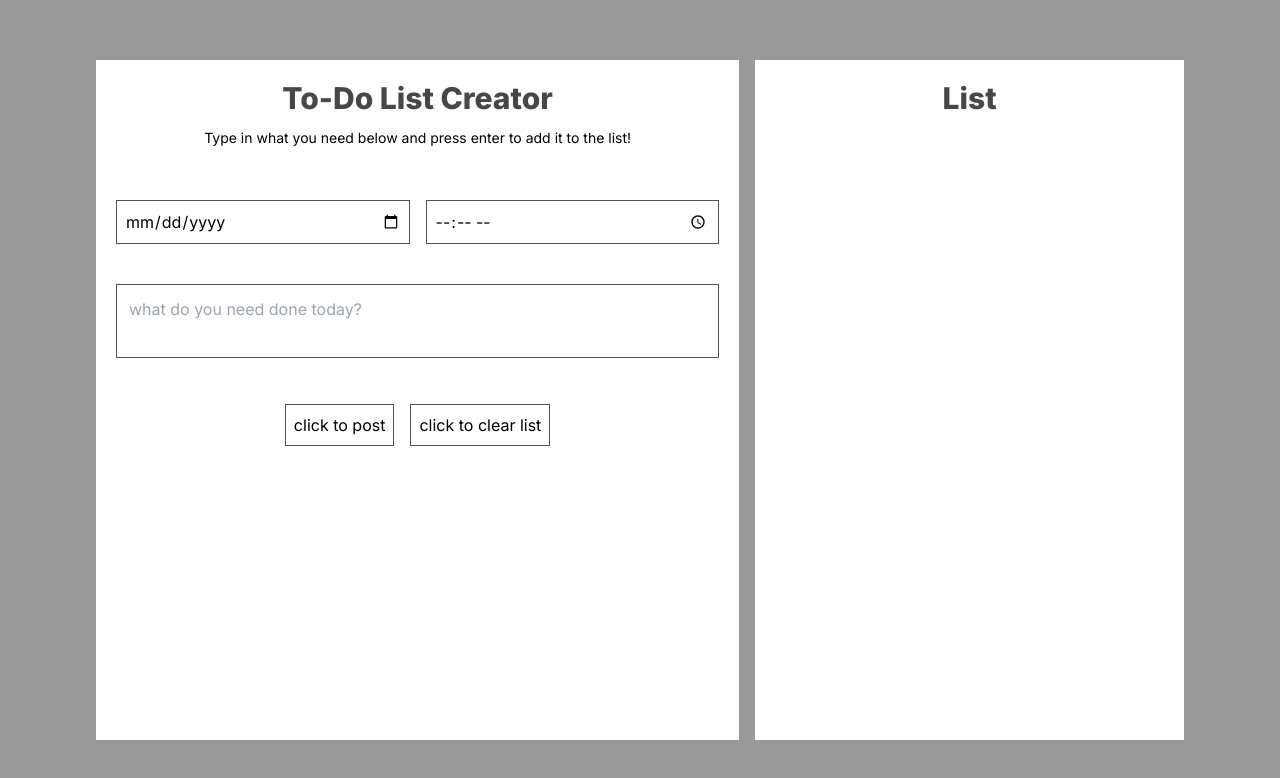
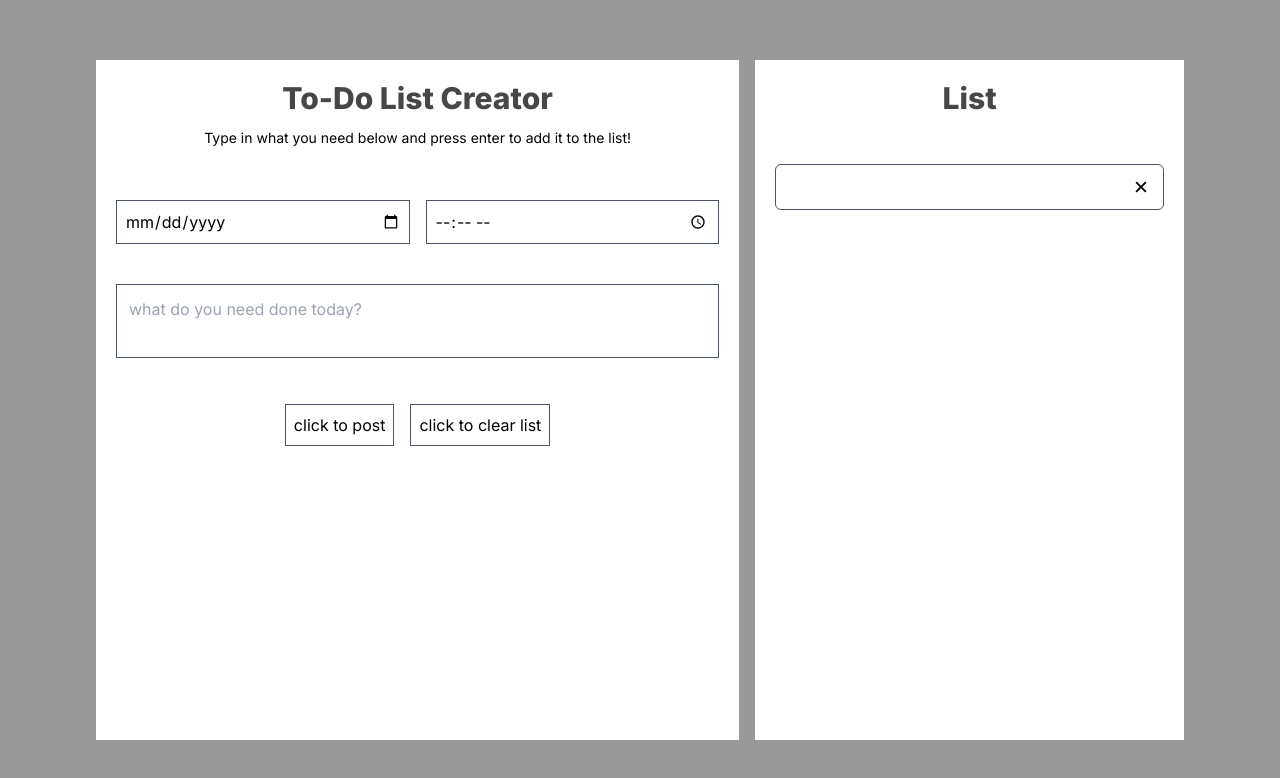
Before and after one commit to marjanmokhtari/to_do_list, a Next.js app: page / in a window 1280 px wide. Both pictures are taken after a click on the element "click to post". Shown: the top 778 px of the page. Built offline with nearby package versions, Linux system fonts and the light colour scheme.

Commit message:
add removetask and local storage

```diff
--- a/src/app/globals.css
+++ b/src/app/globals.css
@@ -18,7 +18,7 @@
 
 body {
   /* color: rgb(var(--foreground-rgb)); */
-  background: #999;
+  background:#999;
 }
 
 @layer utilities {
--- a/src/app/page.tsx
+++ b/src/app/page.tsx
@@ -1,21 +1,35 @@
 "use client"
 import { log } from 'console'
 import React, { createRef, useContext, useEffect, useRef, useState } from 'react'
-import { createContext } from 'vm'
+import { IoClose } from "react-icons/io5";
+
 
 
 export default function page() {
-  const [task, setTask] = useState([])
-  const [mydate, setMydate] = useState([])
-  const [times,setTimes]=useState([])
+  const [task, setTask] = useState(() => JSON.parse(localStorage.getItem('task')) || [])
+  const [mydate, setMydate] = useState(() => JSON.parse(localStorage.getItem('dates')) || [])
+  const [times, setTimes] = useState(() => JSON.parse(localStorage.getItem('times')) || [])
 
-  function handel(newtask, newDate,newTime) {
-    setTask([...task, newtask])
-    setMydate([...mydate, newDate])
-    setTimes([...times,newTime])
+  function handel(newtask, newDate, newTime) {
 
+    const updatetasks = [...task, newtask]
+    const updateDate = [...mydate, newDate]
+    const updateTimes = [...times, newTime]
+    setTask(updatetasks)
+    setTimes(updateTimes)
+    setMydate(updateDate)
 
+    localStorage.setItem('task',JSON.stringify(updatetasks))
+    localStorage.setItem('dates',JSON.stringify(updateDate))
+    localStorage.setItem('times',JSON.stringify(updateTimes))
   }
+
+  function remove_task(index){
+    const updatedTasks = task.filter((_, i) => i !== index);
+    setTask(updatedTasks)
+    localStorage.setItem('task',JSON.stringify(updatedTasks));
+  }
+
 
   return (
     <main className='w-full h-[100vh] flex justify-center items-center'>
@@ -24,7 +38,7 @@ export default function page() {
           <ToDo tackchnge={handel} ></ToDo>
         </section>
         <section className='w-[40%] ms-2'>
-          <List task={task} dates={mydate} times={times}></List>
+          <List task={task} dates={mydate} times={times} remove_task={remove_task}></List>
         </section>
       </section>
     </main>
@@ -35,16 +49,14 @@ export default function page() {
 function ToDo({ tackchnge }) {
   const [myval, setMyval] = useState('')
   const [mydate, setMydate] = useState('')
-  const [mytime,setMytime]=useState('')
+  const [mytime, setMytime] = useState('')
 
   function Addpost() {
     const newTask = myval
     const newDate = mydate
-    const newTime=mytime
-    tackchnge(newTask, newDate,newTime);
-    setMydate('')
+    const newTime = mytime
+    tackchnge(newTask, newDate, newTime);
     setMyval('')
-    setMytime('')
 
 
   }
@@ -60,7 +72,7 @@ function ToDo({ tackchnge }) {
       </section>
       <section className='flex *:w-1/2 *:border *:border-gray-600 *:outline-none *:py-2 *:px-2 py-10'>
         <input value={mydate} onChange={(e) => setMydate(e.target.value)} className='me-2' type="date" />
-        <input value={mytime} onChange={(e)=>setMytime(e.target.value)} className='ms-2' type="time" />
+        <input value={mytime} onChange={(e) => setMytime(e.target.value)} className='ms-2' type="time" />
       </section>
       <section>
         <textarea value={myval} onChange={(e) => setMyval(e.target.value)} placeholder='what do you need done today?' name="" id="" className=' w-full border border-gray-600 resize-none  p-3 outline-none focus:outline-2 focus:outline-offset-0 focus:outline-gray-600'></textarea>
@@ -73,21 +85,29 @@ function ToDo({ tackchnge }) {
   )
 }
 
-function List({ task, dates,times }) {
+function List({ task, dates, times,remove_task }) {
+
+
 
   return (
-    <section className='w-full p-5'>
+    <section className='w-full p-5 cursor-pointer'>
       <section className='flex justify-center'>
-        <h2 className='text-3xl font-extrabold text-[#474747]'>List</h2>
+        <h2 className='text-3xl font-extrabold text-[#474747] '>List</h2>
       </section>
-      <section className='flex *:w-1/2 justify-between '>
-        <section>
+      <section className='flex w-full py-10  '>
+        <section className=' w-full *:my-2'>
           {task.map((task, index) => (
             <>
-              <section key={index}>
-                <h2>{task}</h2>
-                <span>{dates[index]}</span>
-                <span>{times[index]}</span>
+              <section key={index} className=' border border-gray-600 w-full rounded-md p-3'>
+                <div className=' flex justify-between '>
+                  <h2 className=' text-xl font-semibold'>{task}</h2>
+                  <IoClose onClick={()=>remove_task(index)} className=' flex items-center text-xl '></IoClose>
+
+                </div>
+                <div className=' flex  '>
+                  <span className='me-2'>{dates[index]}</span>
+                  <span className='ms-2'>{times[index]}</span>
+                </div>
 
               </section>
             </>
```
Also changed, not shown: package.json (+4 -3 lines), 1 other file (tests, documents, lock files or other folders).
